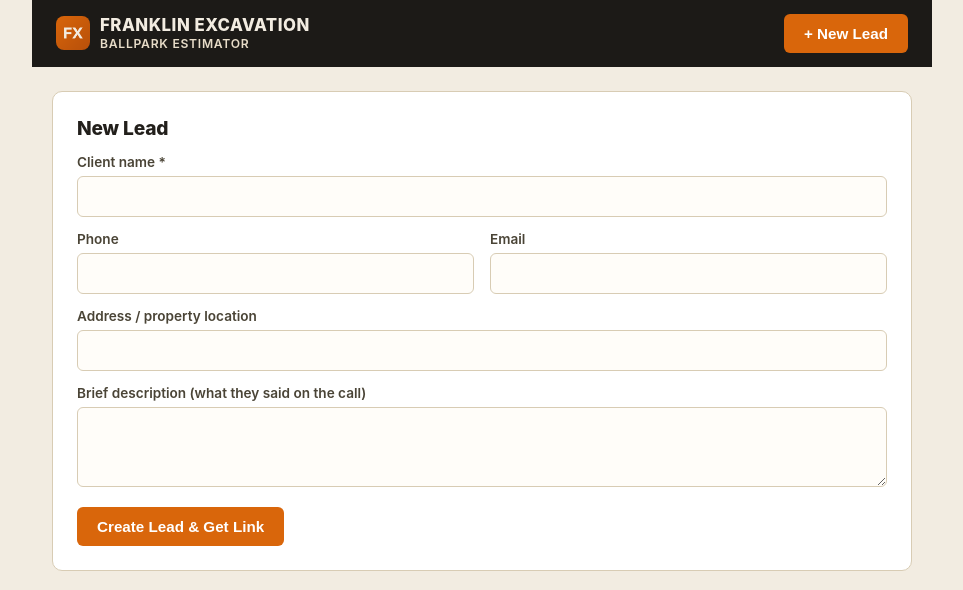
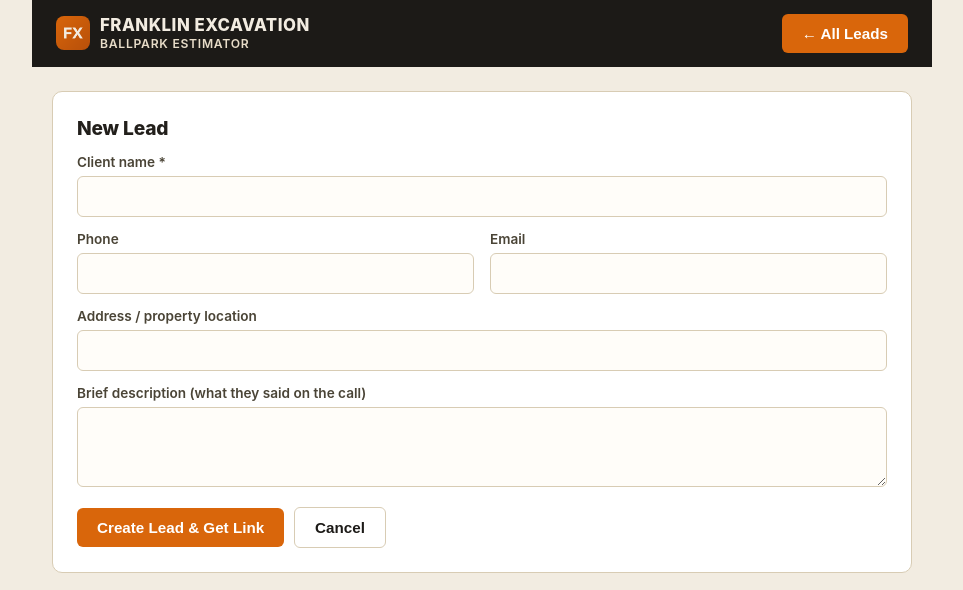
Before and after one commit to brandonfxadmin/franklin-excavation-leads, a Next.js app: page /dashboard in a window 1280 px wide. Both pictures are taken after a click on the button "+ New Lead". Shown: the top 590 px of the page, without its empty margins (158-1121 px from the left). Built offline with nearby package versions, Linux system fonts and the light colour scheme; no server answers; the database is empty.

Commit message:
Update page.tsx

```diff
--- a/app/dashboard/page.tsx
+++ b/app/dashboard/page.tsx
@@ -143,13 +143,13 @@ export default function DashboardPage() {
   return (
     <div className="container">
       <div className="header" style={{ margin: "-32px -20px 24px", borderRadius: 0 }}>
-        <div className="brand">
+        <Link href="/dashboard" className="brand">
           <img src="/fx-icon.png" alt="" className="brand-icon" />
           <span className="brand-text">
             <span className="brand-line1">Franklin Excavation</span>
             <span className="brand-line2">Ballpark Estimator</span>
           </span>
-        </div>
+        </Link>
         <button
           className="btn"
           onClick={() => {
@@ -159,7 +159,7 @@ export default function DashboardPage() {
             setSendResult(null);
           }}
         >
-          + New Lead
+          {showNew ? "← All Leads" : "+ New Lead"}
         </button>
       </div>
 
@@ -257,9 +257,16 @@ export default function DashboardPage() {
                 value={form.adminNotes}
                 onChange={(e) => setForm({ ...form, adminNotes: e.target.value })}
               />
-              <div style={{ marginTop: 16 }}>
+              <div className="stack" style={{ marginTop: 16, alignItems: "center" }}>
                 <button className="btn" type="submit" disabled={creating}>
                   {creating ? "Creating..." : "Create Lead & Get Link"}
+                </button>
+                <button
+                  className="btn ghost"
+                  type="button"
+                  onClick={() => setShowNew(false)}
+                >
+                  Cancel
                 </button>
               </div>
             </form>
```
